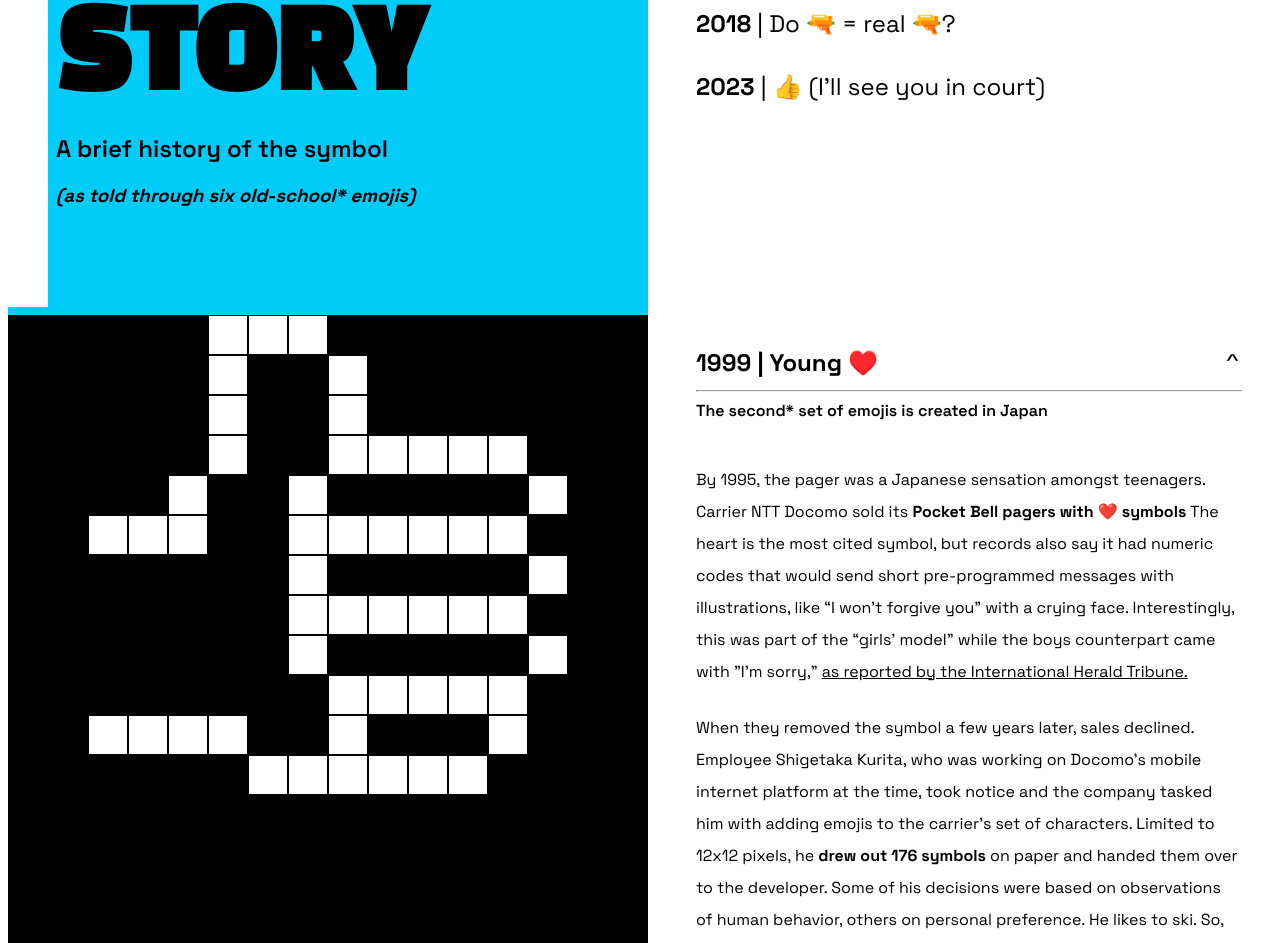
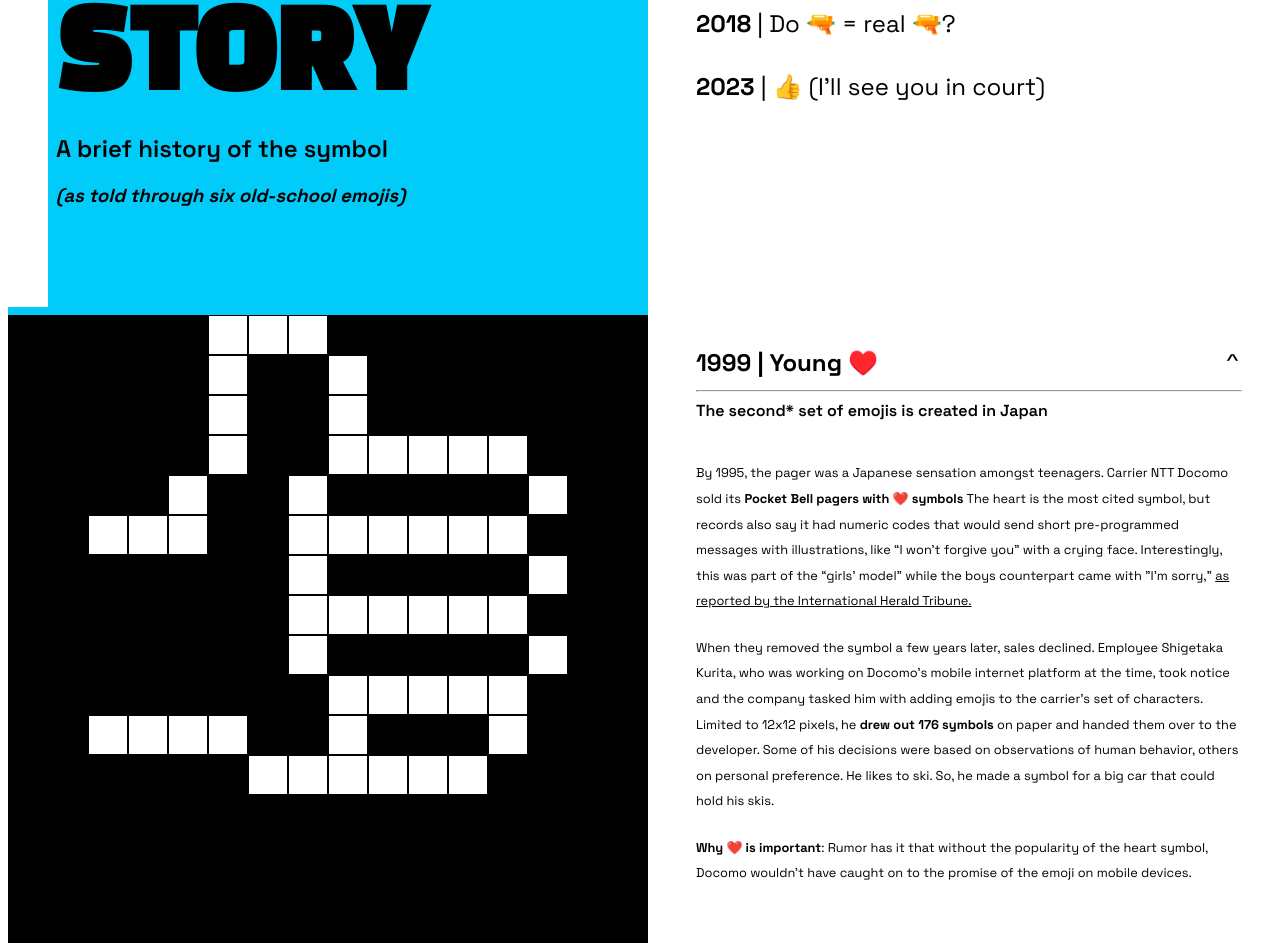
Before and after one commit to divya-mehra/sixemojistory, a React (Vite) app: page / in a window 1280 px wide. Shown: the part 493-1436 px from the top of the page. Built offline with nearby package versions, Linux system fonts and the light colour scheme; a web font is replaced by a local one.

Commit message:
change font size and text

```diff
--- a/src/panels/panel.module.css
+++ b/src/panels/panel.module.css
@@ -63,16 +63,27 @@
   color: var(--body-text);
   height: 100vh;
   /* overflow-y:auto; */
-  /* border: dashed 1px red; */
   display: flex;
   flex-direction: column;
   justify-content: flex-start;
   align-items: flex-start;
   padding-left: 48px;
   padding-right: 48px;
-  /* delete later */
-  /* border: 1px solid red; */
 }
+
+/* Responsive font size based on viewport width */
+/* @media screen and (max-width: 768px) {
+  .textPanel {
+    font-size: 16px;
+  }
+}
+
+@media screen and (min-width: 769px) and (max-width: 1024px) {
+  .textPanel {
+    font-size: 16px;
+  }
+} */
+
 
 hr {
   width: 100%;
@@ -91,12 +102,6 @@ hr {
 
 /* Grid Side */
 
-/* .gridPanelWrapper {
-  position: sticky;
-  display: flex;
-  flex-direction: column;
-
-} */
 
 .gridPanel {
   position: sticky;
@@ -229,7 +234,7 @@ h4 {
 .panelContent {
   position: relative;
   line-height: 2em;
-  font-size: 1rem;
+  font-size: 0.8em;
   z-index: 2;
 }
 
--- a/src/panels/start-panel/StartPanelLeft.jsx
+++ b/src/panels/start-panel/StartPanelLeft.jsx
@@ -13,7 +13,7 @@ const StartPanelLeft = () => {
         </h1>
         <h2>A brief history of the symbol</h2>
         <h3>
-          <i>(as told through six old-school* emojis)</i>
+          <i>(as told through six old-school emojis)</i>
         </h3>
       </div>
     </div>
--- a/src/panels/text-panel/TextPanel.jsx
+++ b/src/panels/text-panel/TextPanel.jsx
@@ -207,10 +207,11 @@ const TextPanel = ({
         <p>
           <b>Why ✊🏻✊🏼✊🏽✊🏾✊🏿 is important</b>: Our vocabulary is a reflection of
           societal issues and norms, and representation is one of the most
-          pressing matters we face today. As the emoji became the de facto
+          pressing matters we face today.
+        </p>
+        {/* As the emoji became the de facto
           method of communication, people sought to identify their own
-          personhood with the symbols they used.
-        </p>
+          personhood with the symbols they used. */}
       </>
     );
   } else if (number === "2016") {
@@ -345,7 +346,7 @@ const TextPanel = ({
         </p>
         <p>
           <b>Why 👍 is important</b>: The recent court cases serve as a reminder
-          that in font of the law, emoji may hold the same weight as a
+          that in front of the law, emoji may hold the same weight as a
           signature.
         </p>
       </>
```
